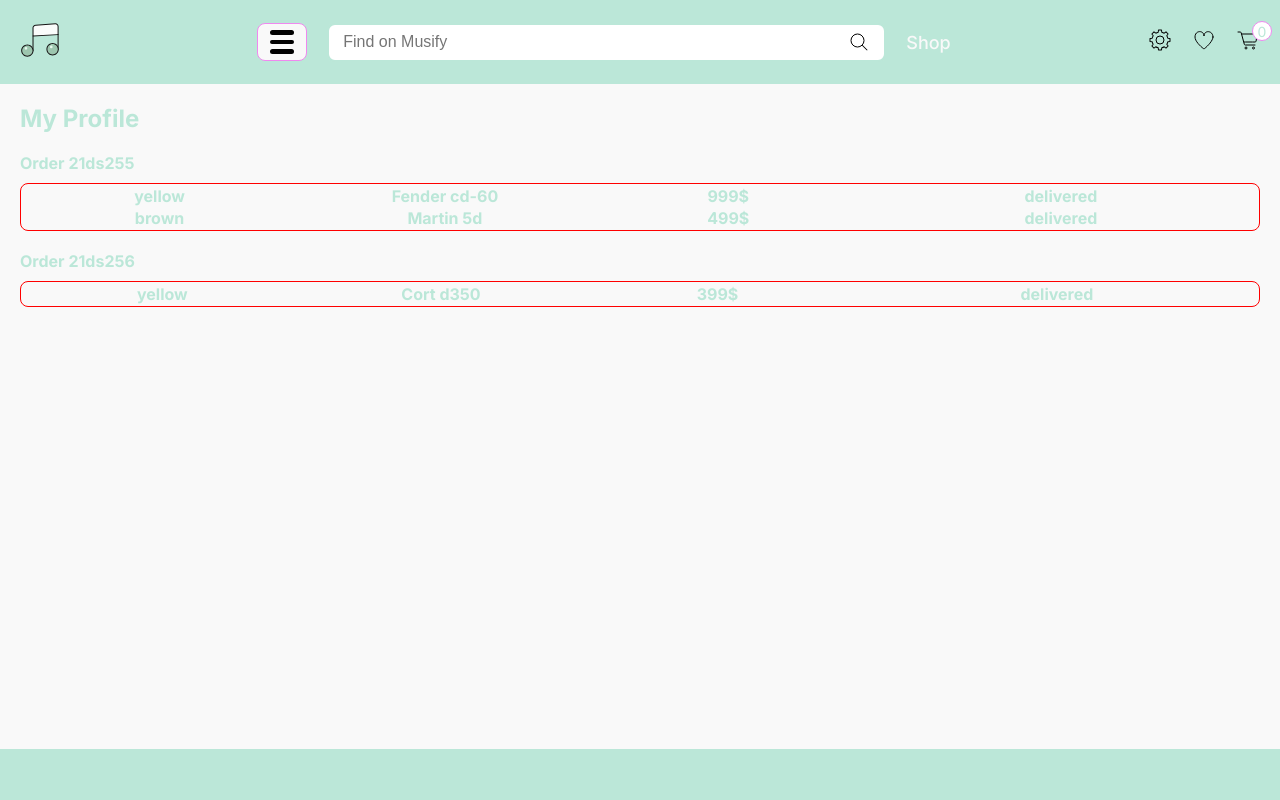
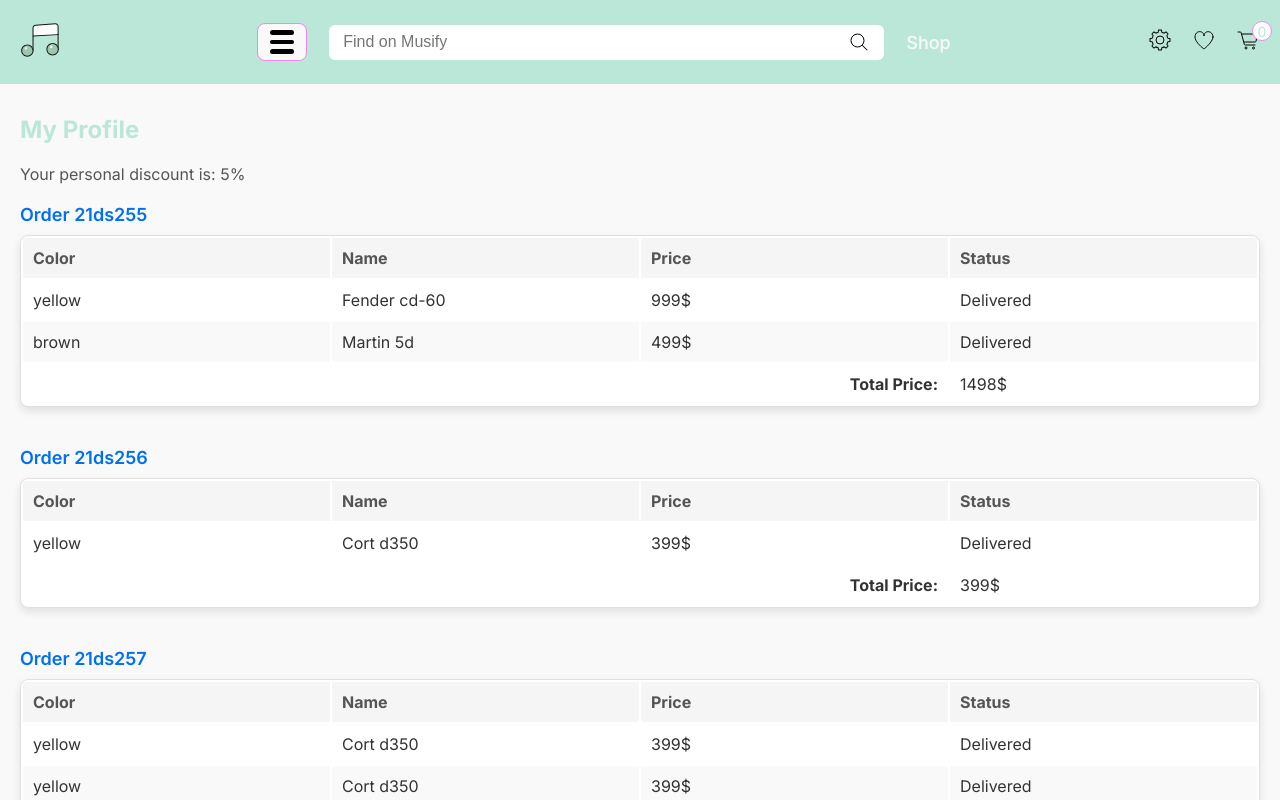
Before and after one commit to Matv1K/diploma, a Next.js app: page /profile in a window 1280 px wide. Shown: the top 800 px of the page. Built offline with nearby package versions, Linux system fonts and the light colour scheme.

Commit message:
Push changes from the previous commit

```diff
--- a/app/globals.scss
+++ b/app/globals.scss
@@ -22,6 +22,7 @@ body {
 main {
   padding: 20px;
   min-height: calc(100vh - 135px);
+  padding-top: 115px;
 }
 
 a {
--- a/app/profile/page.module.scss
+++ b/app/profile/page.module.scss
@@ -1,18 +1,53 @@
 .orders {
   margin-top: 20px;
+  display: flex;
+  flex-direction: column;
+  gap: 20px;
 }
 
 .order {
-  border: 1px solid red;
+  border: 1px solid #e0e0e0;
   margin-bottom: 20px;
   width: 100%;
   border-radius: 8px;
+  box-shadow: 0 4px 8px rgba(0, 0, 0, 0.1);
+  background-color: #fff;
+  table-layout: fixed; /* Ensures all columns have the same width */
 }
 
 .tableCell {
-  width: 50px;
+  padding: 10px;
+  text-align: left;
+  font-size: 16px;
+  color: #333;
+  word-wrap: break-word;
 }
 
 .headingOrder {
   margin-bottom: 10px;
+  font-size: 18px;
+  font-weight: 600;
+  color: #0070f3;
 }
+
+.tableHeader {
+  font-weight: bold;
+  color: #555;
+  background-color: #f5f5f5;
+}
+
+.tableRow {
+  &:nth-child(even) {
+    background-color: #f9f9f9;
+  }
+}
+
+.totalPriceRow {
+  font-weight: bold;
+  text-align: right;
+}
+
+.discount {
+  margin-top: 20px;
+  color: #555;
+}
--- a/app/profile/page.tsx
+++ b/app/profile/page.tsx
@@ -4,47 +4,63 @@ import React from "react";
 
 import styles from "./page.module.scss";
 
-const ORDERS = [
-  {
-    id: "21ds255",
-    items: [
-      { id: 1, name: "Fender cd-60", price: 999, color: "yellow" },
-      { id: 2, name: "Martin 5d", price: 499, color: "brown" },
-    ],
-    state: "delivered",
-  },
-  {
-    id: "21ds256",
-    items: [{ id: 1, name: "Cort d350", price: 399, color: "yellow" }],
-    state: "delivered",
-  },
-];
+import { ORDERS } from "@/constants";
+
+import { calculateTotalPrice } from "@/utils";
 
 const Profile: React.FC = () => {
   return (
     <main>
-      <h2>My profile</h2>
+      <h2>My Profile</h2>
+
+      <p className={styles.discount}>Your personal discount is: {"5%"}</p>
 
       <div className={styles.orders}>
         {ORDERS.map(({ id, items, state }) => {
+          const totalPrice = calculateTotalPrice(items);
+
           return (
-            <>
+            <div key={id}>
               <h4 className={styles.headingOrder}>Order {id}</h4>
-              <table className={styles.order} key={id}>
-                {items.map(({ name, price, color, id }) => {
-                  return (
-                    <tbody>
-                      <tr key={id}>
-                        <th className={styles.tableCell}>{color}</th>
-                        <th className={styles.tableCell}>{name}</th>
-                        <th className={styles.tableCell}>{price}$</th>
-                        <th className={styles.tableCell}>{state}</th>
-                      </tr>
-                    </tbody>
-                  );
-                })}
+              <table className={styles.order}>
+                <thead>
+                  <tr>
+                    <th className={`${styles.tableCell} ${styles.tableHeader}`}>
+                      Color
+                    </th>
+                    <th className={`${styles.tableCell} ${styles.tableHeader}`}>
+                      Name
+                    </th>
+                    <th className={`${styles.tableCell} ${styles.tableHeader}`}>
+                      Price
+                    </th>
+                    <th className={`${styles.tableCell} ${styles.tableHeader}`}>
+                      Status
+                    </th>
+                  </tr>
+                </thead>
+                <tbody>
+                  {items.map(({ name, price, color, id }) => (
+                    <tr key={id} className={styles.tableRow}>
+                      <td className={styles.tableCell}>{color}</td>
+                      <td className={styles.tableCell}>{name}</td>
+                      <td className={styles.tableCell}>{price}$</td>
+                      <td className={styles.tableCell}>{state}</td>
+                    </tr>
+                  ))}
+                  <tr>
+                    <td
+                      className={styles.tableCell}
+                      colSpan={3}
+                      style={{ fontWeight: "bold", textAlign: "right" }}
+                    >
+                      Total Price:
+                    </td>
+                    <td className={styles.tableCell}>{totalPrice}$</td>
+                  </tr>
+                </tbody>
               </table>
-            </>
+            </div>
           );
         })}
       </div>
--- a/components/catalog/index.module.scss
+++ b/components/catalog/index.module.scss
@@ -11,11 +11,11 @@
 .catalog {
   position: absolute;
   left: 0;
-  top: 0;
+  top: 82px;
   background-color: $background-color;
   display: flex;
   flex-flow: column;
-  width: 35vw;
+  width: 30vw;
   height: calc(100vh - 82px);
   z-index: 9999;
   padding: 15px;
--- a/components/catalog/index.tsx
+++ b/components/catalog/index.tsx
@@ -22,7 +22,7 @@ const Catalog: React.FC<CatalogProps> = ({ closeCatalog }) => {
   };
 
   return (
-    <div className={styles.overlay}>
+    <div className={styles.overlay} onClick={handleCloseCatalog}>
       <div className={styles.catalog}>
         <div className={styles.links}>
           {CATALOG_LINKS.map(({ link, id }): any => {
--- a/components/header/index.module.scss
+++ b/components/header/index.module.scss
@@ -6,6 +6,11 @@
   display: flex;
   align-items: center;
   justify-content: space-between;
+  position: fixed;
+  left: 0;
+  right: 0;
+  top: 0;
+  z-index: 9999;
 }
 
 .list {
--- a/constants.ts
+++ b/constants.ts
@@ -38,6 +38,62 @@ export const POPULAR_BRANDS = [
   { name: "Gibson", id: 5 },
   { name: "Cort", id: 3 },
   { name: "Flight", id: 4 },
+];
+
+export const ORDERS = [
+  {
+    id: "21ds255",
+    items: [
+      {
+        id: 1,
+        name: "Fender cd-60",
+        price: 999,
+        color: "yellow",
+        image: "../../public/images/electric-guitar.webp",
+      },
+      {
+        id: 2,
+        name: "Martin 5d",
+        price: 499,
+        color: "brown",
+        image: "../../public/images/electric-guitar.webp",
+      },
+    ],
+    state: "Delivered",
+  },
+  {
+    id: "21ds256",
+    items: [
+      {
+        id: 1,
+        name: "Cort d350",
+        price: 399,
+        color: "yellow",
+        image: "../../public/images/electric-guitar.webp",
+      },
+    ],
+    state: "Delivered",
+  },
+  {
+    id: "21ds257",
+    items: [
+      {
+        id: 1,
+        name: "Cort d350",
+        price: 399,
+        color: "yellow",
+        image: "../../public/images/electric-guitar.webp",
+      },
+      {
+        id: 1,
+        name: "Cort d350",
+        price: 399,
+        color: "yellow",
+        image: "../../public/images/electric-guitar.webp",
+      },
+    ],
+    state: "Delivered",
+  },
 ];
 
 export const HEADER_LINKS = [{ href: "/shop", name: "Shop" }];
--- /dev/null
+++ b/utils/calculateTotalPrice.ts
@@ -0,0 +1,7 @@
+const calculateTotalPrice = (items: any) => {
+  return items.reduce((acc: number, item: any) => {
+    return item.price + acc;
+  }, 0);
+};
+
+export default calculateTotalPrice;
--- a/utils/index.ts
+++ b/utils/index.ts
@@ -1,2 +1,3 @@
 export { default as trimInstrumentName } from "./trimInstrumentName";
 export { default as removeSeparator } from "./removeSeparator";
+export { default as calculateTotalPrice } from "./calculateTotalPrice";
```
Also changed, not shown: app/shop/page.tsx (+22 -4 lines).
